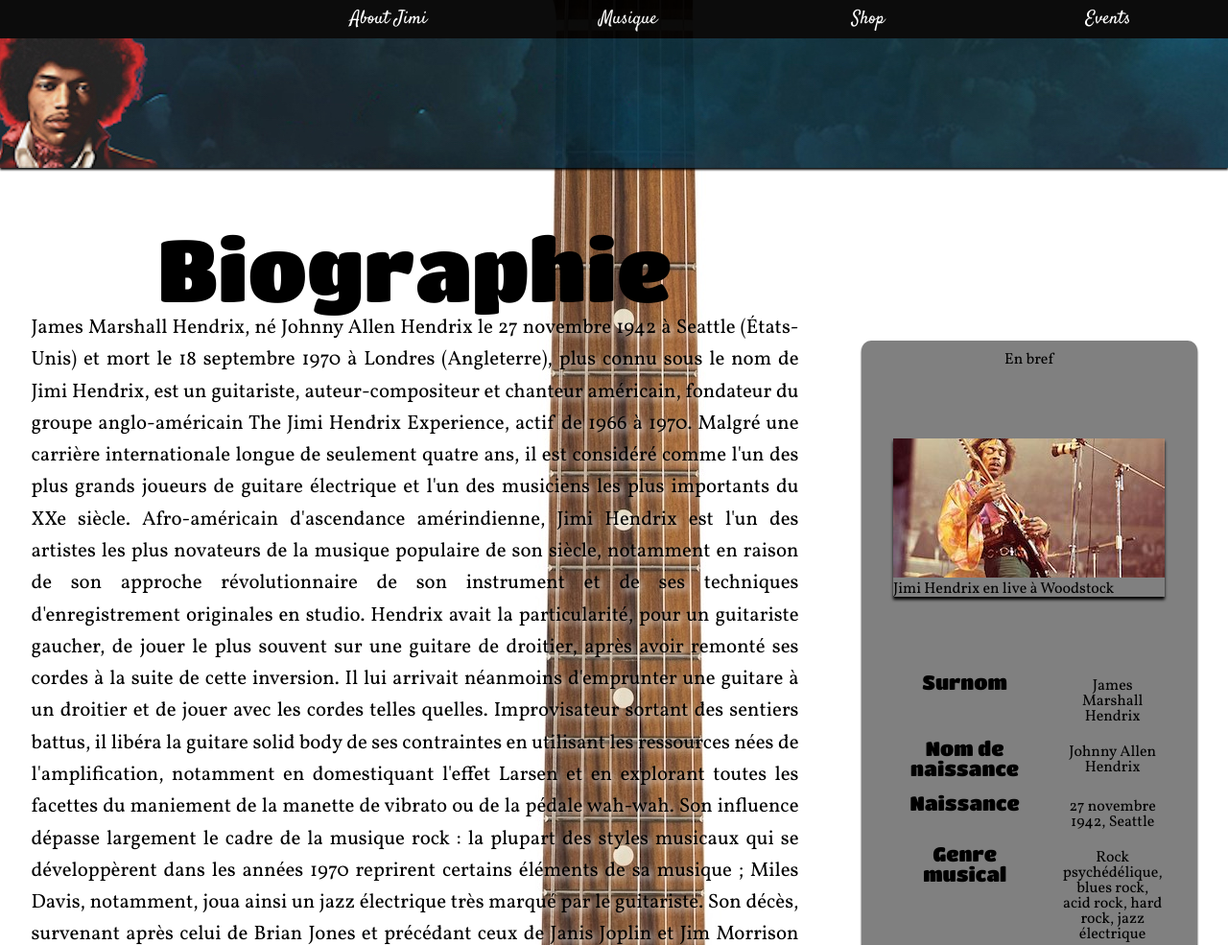
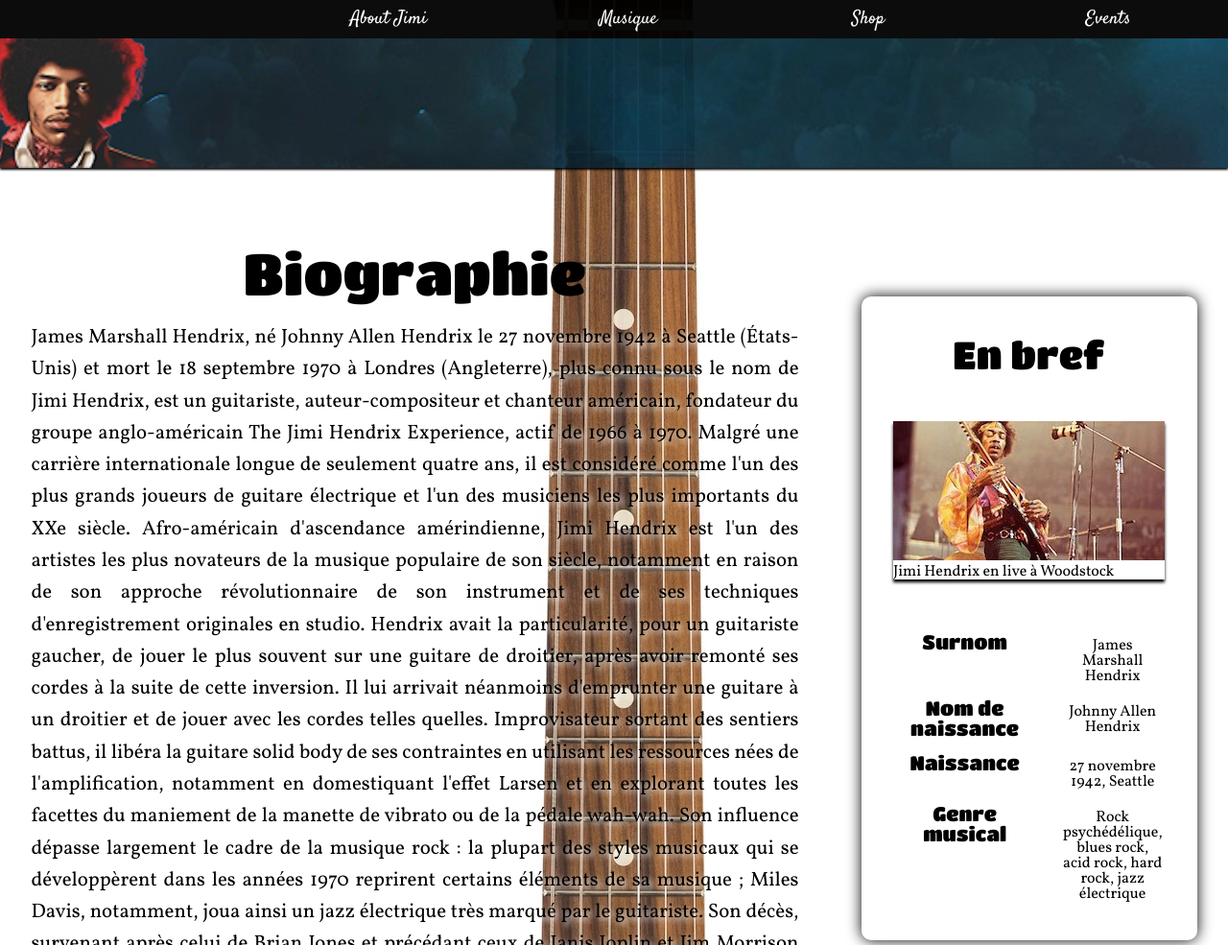
Before and after one commit to bastien17-dev/hetic-w1p2022-bpaquier, a plain HTML site: page index.html in a window 1280 px wide. Shown: the top 985 px of the page at 96% size. Drawn offline with Linux system fonts and the light colour scheme.

Commit message:
global update

```diff
--- a/css/style.css
+++ b/css/style.css
@@ -135,7 +135,9 @@
 section {
   display: flex;
   justify-content: space-around;
-  margin-top: 60px;
+  align-items: center;
+  margin: auto;
+  padding-top: 80px;
 }
 
 .biography {
@@ -143,13 +145,10 @@
 }
 
 .title {
-  width: 100%;
-  height: 100%;
-  margin: 0;
-  padding: 0;
+  margin-bottom: 20px;
   display: flex;
   font-family: "Titan One", sans-serif;
-  font-size: 90px;
+  font-size: 60px;
   font-weight: 500;
   flex-flow: row wrap;
   align-content: center;
@@ -164,17 +163,22 @@
 }
 
 aside {
+  height: 90%;
   display: flex;
   flex-direction: column;
   justify-content: space-around;
   align-items: center;
-  margin-top: 120px;
-  margin-bottom: 30px;
+  padding: 40px 10px;
   width: 350px;
-  background-color: gray;
   border-radius: 10px;
-  box-shadow: 0px 2px 2px black;
+  box-shadow: 0px 0px 15px black;
 }
+
+aside h1 {
+  font-family: "Titan One", sans-serif;
+  font-size: 40px;
+}
+
 figure {
   margin-top: 50px;
   box-shadow: 0px 3px 3px black;
@@ -197,7 +201,8 @@
 
 /* DISCOGRAPHY */
 .discography {
-  padding-top: 50px;
+  perspective: 2000px;
+  padding-top: 80px;
   margin: auto;
   display: flex;
   justify-content: space-around;
@@ -210,6 +215,10 @@
 }
 
 .album {
+  display: flex;
+  justify-content: center;
+  align-items: center;
+  line-height: 25px;
   position: absolute;
   height: 350px;
   width: 350px;
@@ -217,9 +226,6 @@
   border-radius: 3px;
   backface-visibility: hidden;
   transition: 3s;
-  justify-content: center;
-  text-align: center;
-  font-family: "Gill Sans";
   font-weight: bold;
   font-size: 1.1em;
   color: white;
```
